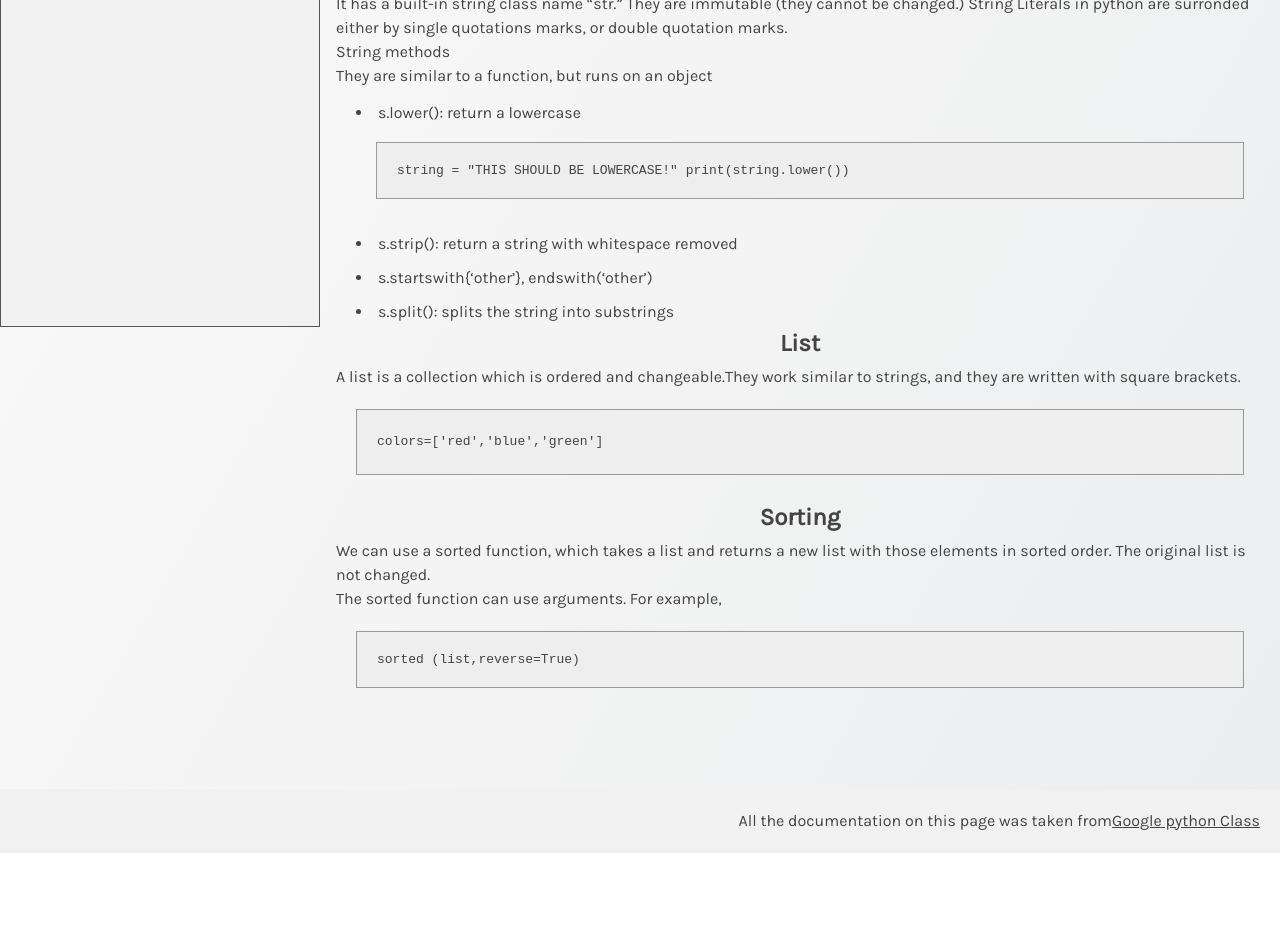
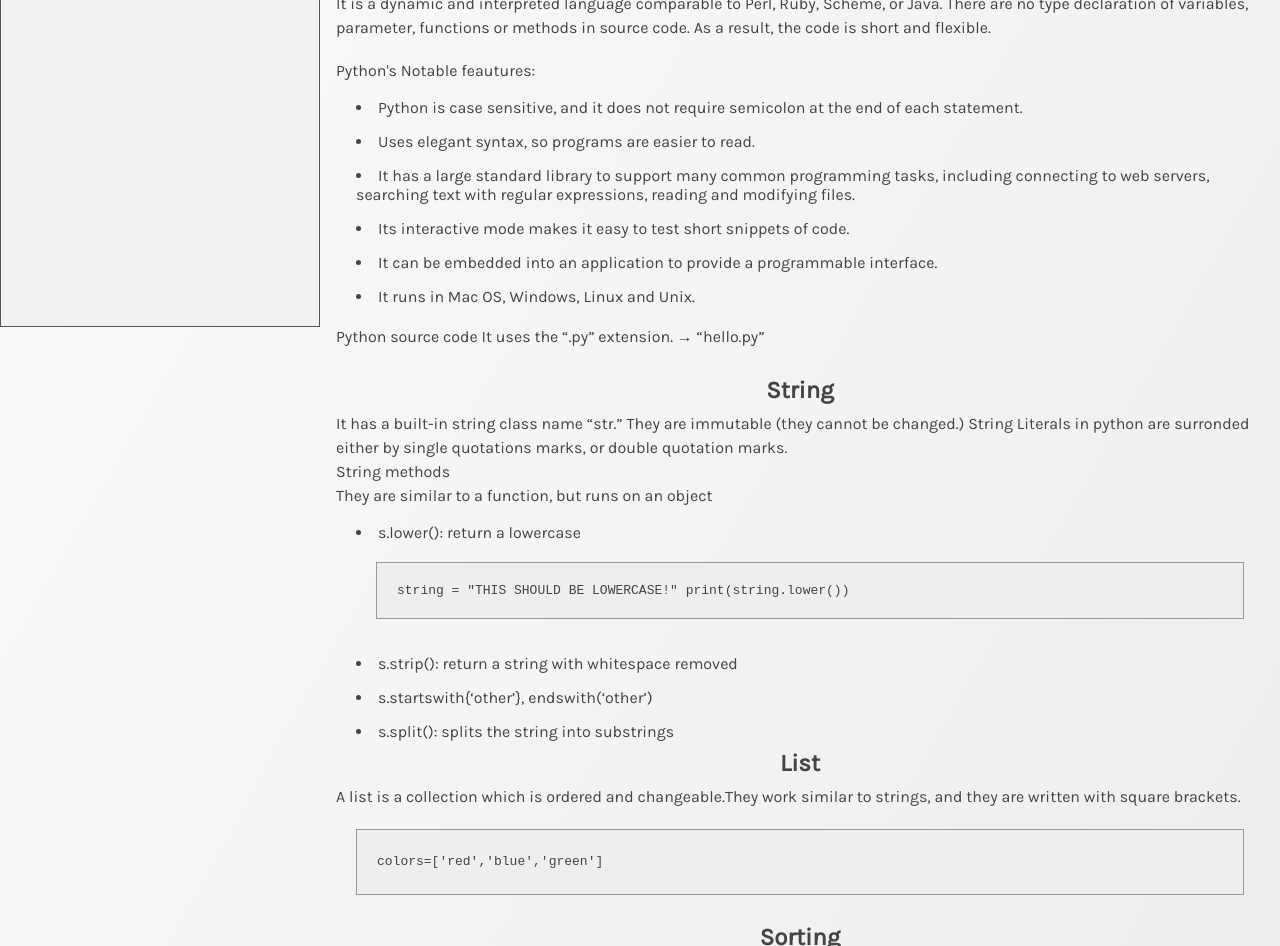
Before and after one commit to JaviRoser/FCCTechnicalDocumentationPage, a plain HTML site: page index.html in a window 1280 px wide. Shown: the part 473-1419 px from the top of the page. Before the commit the page ends 1326 px from the top, so only its background shows below. Drawn offline with Linux system fonts and the light colour scheme; a script that the page names is missing.

Commit message:
Fixing mistakes

```diff
--- a/index.html
+++ b/index.html
@@ -27,6 +27,7 @@ Updated on March 17 2019
                 <h1>Python Documentation</h1>
             </header>
             <li><a class="nav-link" href="#Introduction">Introduction</li></a>
+            <li><a class="nav-link" href="#What_you_should_already_know">What you should already know</a></li>
             <li><a class="nav-link" href="#String">String</a></li>
             <li><a class="nav-link" href="#List">List</a></li>
             <li><a class="nav-link" href="#Sorting">Sorting</a></li>
@@ -59,7 +60,28 @@ Updated on March 17 2019
                     It uses the “.py” extension. → “hello.py”</p></br>
             </article>
         </section>
-        <section class="Strings" id="String">
+        <section class="main-section" id="What_you_should_already_know">
+            <header>
+                <h2>What you should already know</h2>
+            </header>
+            <article>
+                <p>
+                    It is a dynamic and interpreted language comparable to Perl, Ruby, Scheme, or Java. There are no type declaration of variables, parameter, functions or methods in source code. As a result, the code is short and flexible.
+                </p>
+                <br>
+                <p> Python's Notable feautures:</p>
+                <li>Python is case sensitive, and it does not require semicolon at the end of each statement.</li>
+                <li>Uses elegant syntax, so programs are easier to read.</li>
+                <li>It has a large standard library to support many common programming tasks, including connecting to web servers, searching text with regular expressions, reading and modifying files.</li>
+                <li>Its interactive mode makes it easy to test short snippets of code.
+                <li>It can be embedded into an application to provide a programmable interface.</li>
+                <li>It runs in Mac OS, Windows, Linux and Unix.</li>
+                <br>
+                <p> Python source code
+                    It uses the “.py” extension. → “hello.py”</p></br>
+            </article>
+        </section>
+        <section class="main-section" id="String">
             <header>
                 <h2>String</h2>
             </header>
@@ -78,7 +100,7 @@ Updated on March 17 2019
                 <li>s.split(): splits the string into substrings</li>
             </article>
         </section>
-        <section class="List" id="List">
+        <section class="main-section" id="List">
             <header>
                 <h2>List</h2>
             </header>
```
